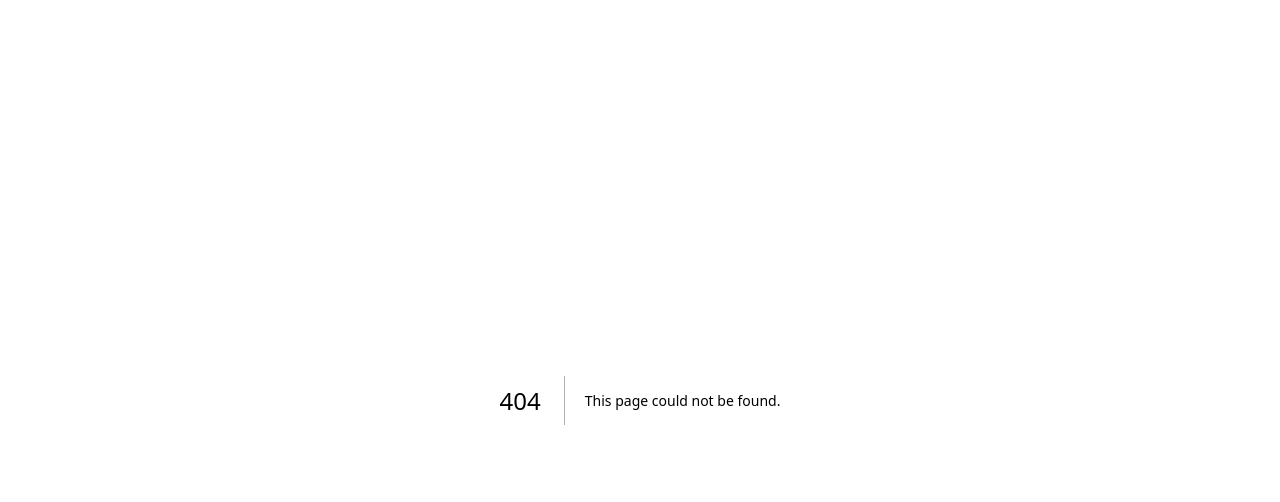
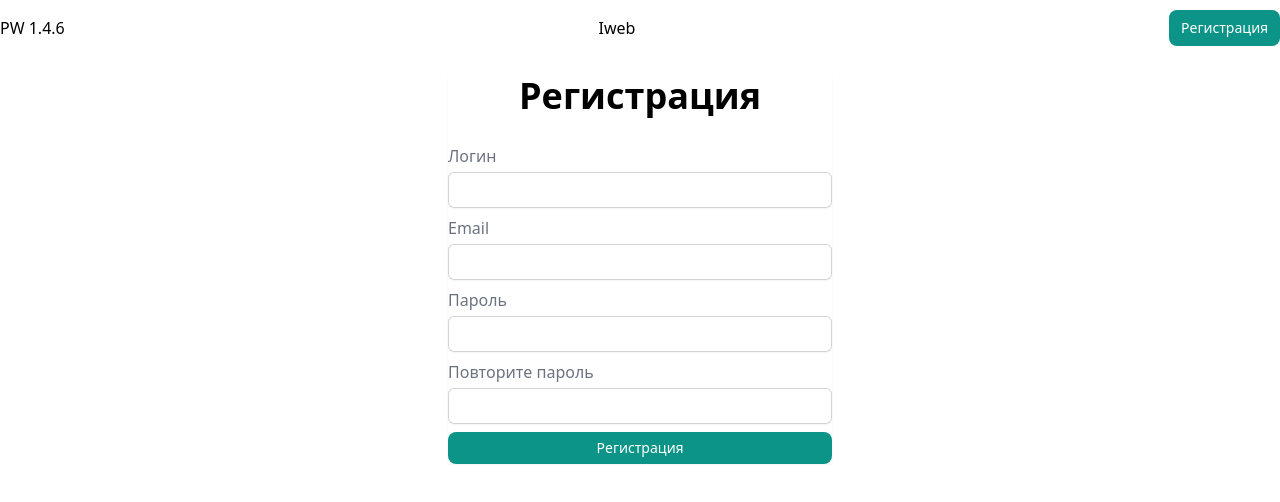
Before and after one commit to 3dmatern/server-pw-146, a Next.js app: page /auth in a window 1280 px wide. Before the commit this address had no page. Shown: the top 502 px of the page. Built offline with nearby package versions, Linux system fonts and the light colour scheme.

Commit message:
fix: pages

```diff
--- /dev/null
+++ b/app/auth/layout.tsx
@@ -0,0 +1,18 @@
+import { Metadata } from "next";
+
+export const metadata: Metadata = {
+  title: "Регистрация PW 1.4.6",
+  description: "Регистрация на сервере Perfect World 1.4.6",
+};
+
+export default function AuthLayout({
+    children
+}: {
+    children: React.ReactNode
+}) {
+    return (
+        <main className="py-5 flex flex-col gap-8 items-center sm:items-start">
+            {children}
+        </main>
+    );
+};
--- /dev/null
+++ b/app/auth/page.tsx
@@ -0,0 +1,75 @@
+"use client";
+
+import { useEffect, useRef } from "react";
+import { useFormState } from "react-dom";
+
+import { UiLabel } from "@/components/ui/form/UiLabel";
+import { UiInput } from "@/components/ui/form/UiInput";
+import { UiButton } from "@/components/ui/form/UiButton";
+import { ErrorMessage } from "@/components/ui/ErrorMessage";
+import { SuccessMessage } from "@/components/ui/SuccessMessage";
+
+import { signUp } from "@/actions/auth/register";
+
+
+const initialState = {
+  error: "",
+  success: undefined
+}
+
+export default function Home() {
+  const [state, formAction] = useFormState(signUp, initialState);
+  const formRef = useRef<HTMLFormElement | null>(null);
+
+  useEffect(() => {
+    if (state.success) {
+      formRef.current?.reset();
+    }
+  }, [state.success]);
+
+  return (
+    <form
+      ref={formRef}
+      className="
+        max-w-96 w-full mx-auto flex flex-col items-center gap-2 shadow-sm
+      "
+    >
+      <h2 className="mb-5 text-4xl font-bold">Регистрация</h2>
+
+      <UiLabel label="Логин">
+        <UiInput
+          type="text"
+          name="name"
+        />
+      </UiLabel>
+
+      <UiLabel label="Email">
+        <UiInput
+          type="email"
+          name="email"
+        />
+      </UiLabel>
+
+      <UiLabel label="Пароль">
+        <UiInput
+          type="password"
+          name="passwd"
+        />
+      </UiLabel>
+
+      <UiLabel label="Повторите пароль">
+        <UiInput
+          type="password"
+          name="repasswd"
+        />
+      </UiLabel>
+
+      <ErrorMessage className="my-3" message={state?.error}  />
+      <SuccessMessage className="my-3" message={state?.success}  />
+
+      <UiButton formAction={formAction}>
+        Регистрация
+      </UiButton>
+    </form>
+  );
+}
--- a/app/layout.tsx
+++ b/app/layout.tsx
@@ -1,6 +1,10 @@
 import type { Metadata } from "next";
+import Link from "next/link";
 import localFont from "next/font/local";
+
 import "./globals.css";
+
+import { Navbar } from "@/components/Navbar";
 
 const geistSans = localFont({
   src: "./fonts/GeistVF.woff",
@@ -14,8 +18,8 @@
 });
 
 export const metadata: Metadata = {
-  title: "Регистрация PW 1.4.6",
-  description: "Регистрация на сервере Perfect World 1.4.6",
+  title: "Perfect World 1.4.6",
+  description: "Приватный сервер Perfect World 1.4.6",
 };
 
 export default function RootLayout({
@@ -26,8 +30,19 @@
   return (
     <html lang="ru">
       <body
-        className={`${geistSans.variable} ${geistMono.variable} antialiased`}
+        className={`
+          mt-14
+          ${geistSans.variable} ${geistMono.variable} antialiased
+        `}
       >
+        <header
+          className="
+            w-full h-14 flex items-center justify-center text-center absolute top-0 left-1/2
+            -translate-x-1/2
+          "
+        >
+          <Navbar />
+        </header>
         {children}
       </body>
     </html>
--- a/app/page.tsx
+++ b/app/page.tsx
@@ -1,78 +1,7 @@
-"use client";
-
-import { useFormState } from "react-dom";
-
-import { UiLabel } from "@/components/ui/form/UiLabel";
-import { UiInput } from "@/components/ui/form/UiInput";
-import { UiButton } from "@/components/ui/form/UiButton";
-import { ErrorMessage } from "@/components/ui/ErrorMessage";
-import { SuccessMessage } from "@/components/ui/SuccessMessage";
-
-import { signUp } from "@/actions/auth/register";
-import { useEffect, useRef } from "react";
-
-// import { RegisterModel } from "@/models/register-model";
-
-const initialState = {
-  error: "",
-  success: undefined
-}
-
 export default function Home() {
-  const [state, formAction] = useFormState(signUp, initialState);
-  const formRef = useRef<HTMLFormElement | null>(null);
-
-  useEffect(() => {
-    if (state.success) {
-      formRef.current?.reset();
-    }
-  }, [state.success]);
-
   return (
     <main className="py-5 flex flex-col gap-8 row-start-2 items-center sm:items-start">
-      <form
-        ref={formRef}
-        className="
-          max-w-96 w-full mx-auto flex flex-col items-center gap-2 shadow-sm
-        "
-      >
-        <h2 className="mb-5 text-4xl font-bold">Регистрация</h2>
 
-        <UiLabel label="Логин">
-          <UiInput
-            type="text"
-            name="name"
-          />
-        </UiLabel>
-
-        <UiLabel label="Email">
-          <UiInput
-            type="email"
-            name="email"
-          />
-        </UiLabel>
-
-        <UiLabel label="Пароль">
-          <UiInput
-            type="password"
-            name="passwd"
-          />
-        </UiLabel>
-
-        <UiLabel label="Повторите пароль">
-          <UiInput
-            type="password"
-            name="repasswd"
-          />
-        </UiLabel>
-
-        <ErrorMessage className="my-3" message={state?.error}  />
-        <SuccessMessage className="my-3" message={state?.success}  />
-
-        <UiButton formAction={formAction}>
-          Регистрация
-        </UiButton>
-      </form>
     </main>
   );
 }
--- /dev/null
+++ b/components/Navbar.tsx
@@ -0,0 +1,39 @@
+"use client";
+
+
+import { useRouter } from "next/navigation";
+import { UiButton } from "./ui/form/UiButton";
+import { NavLink } from "./ui/NavLink";
+
+export function Navbar() {
+  const router = useRouter();
+
+  const toRegisterPage = () => {
+    router.push("/auth");
+  };
+
+  return (
+    <nav className="container flex items-center justify-between gap-4">
+      <NavLink
+        className="uppercase"
+        href="/"
+      >
+        PW 1.4.6
+      </NavLink>
+
+      <div className="flex items-center justify-center gap-4">
+        <NavLink href="/iweb">
+          Iweb
+        </NavLink>
+      </div>
+
+      <UiButton
+        className="w-fit py-2 px-3 text-white"
+        type="button"
+        onClick={toRegisterPage}
+      >
+        Регистрация
+      </UiButton>
+    </nav>
+  );
+};
--- /dev/null
+++ b/components/ui/NavLink.tsx
@@ -0,0 +1,38 @@
+"use client";
+
+import Link, { type LinkProps } from "next/link";
+import { usePathname } from "next/navigation";
+
+import { cn } from "@/lib/cn";
+
+interface NavLinkProps {
+    className?: string;
+    children: React.ReactNode; // Содержимое ссылки
+}
+
+export function NavLink({
+    href,
+    children,
+    className,
+    ...rest
+}: NavLinkProps & LinkProps) {
+    const pathname = usePathname();
+
+    const onIsActive = (path: string): boolean => {
+        return pathname === path;
+    };
+
+    return (
+        <Link
+            className={cn(
+                `hover:text-teal-600 transition-colors`,
+                onIsActive(href.toString()) ? "text-teal-600" : "",
+                className || ""
+            )}
+            href={href}
+            {...rest}
+        >
+            {children}
+        </Link>
+    );
+};
```
